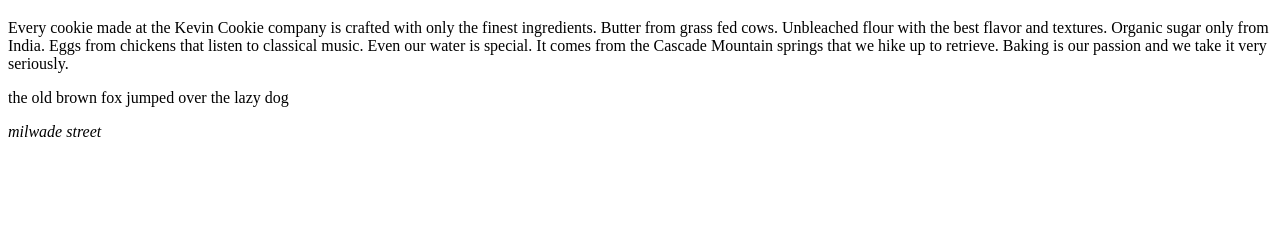
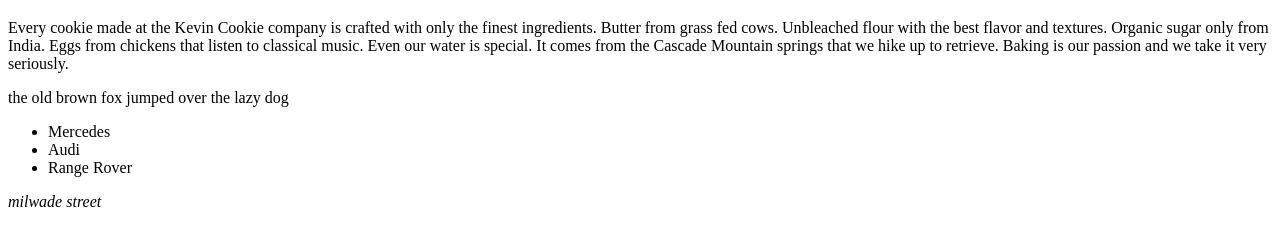
Before and after one commit to ktantwi/food, a plain HTML site: page index.htm in a window 1280 px wide. Shown: the part 61-306 px from the top of the page. Drawn offline with Linux system fonts and the light colour scheme.

Commit message:
added car brands to the html file

```diff
--- a/index.htm
+++ b/index.htm
@@ -11,6 +11,11 @@
       Baking is our passion and we take it very seriously.
     </p>
     <p>the old brown fox jumped over the lazy dog</p>
-    <address> milwade street</address>
+    <ul>
+        <li>Mercedes</li>
+        <li>Audi</li>
+        <li>Range Rover</li>
+    </ul>
+    <address>milwade street</address>
   </body>
 </html>
```
